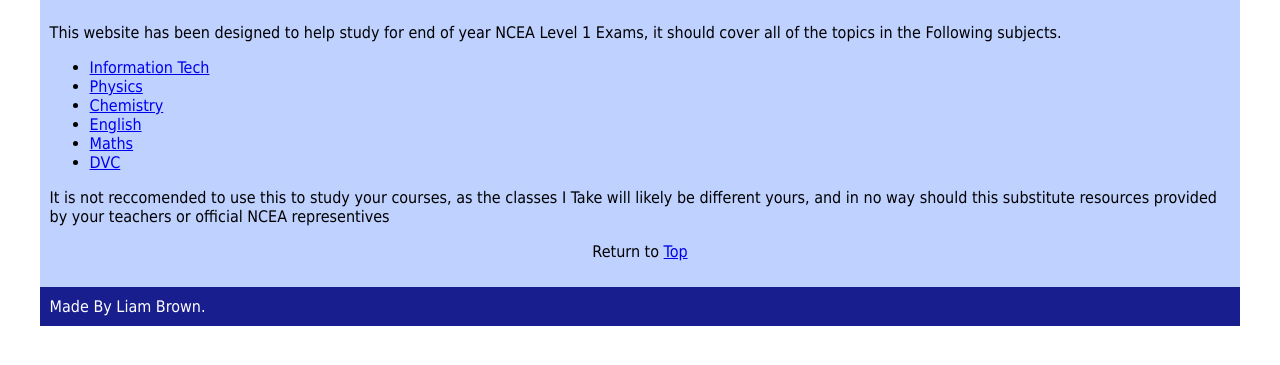
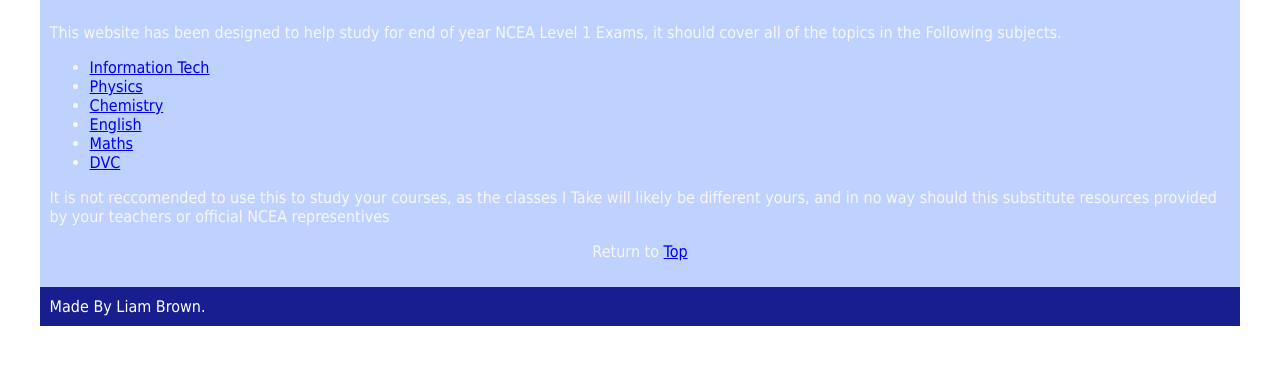
Before and after one commit to Beeonick/Beeonick.github.io, a plain HTML site: page index.html in a window 1280 px wide. Shown: the part 69-434 px from the top of the page. Drawn offline with Linux system fonts and the light colour scheme.

Commit message:
Update layout.css

```diff
--- a/layout.css
+++ b/layout.css
@@ -28,7 +28,7 @@ div.navigation {
 
 div.main {
 	padding: 10px;
-	color: #000000; /* Black */
+	color: #F7F7F7; /* grey */
 	background: #bfd1ff;
 	}
 
```
